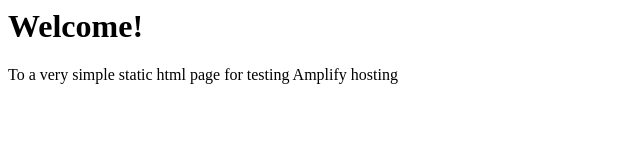
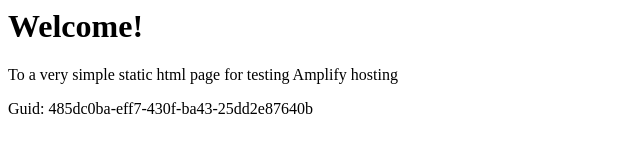
Before and after one commit to aws-aemilia-lhr/Github-PR-Commit-Integration-Test-DoNotTouch-v1-preprod-eu-west-2, a website: page src/index.html in a window 1280 px wide. Shown: the whole page, without its empty margins (0-640 px from the left). Drawn offline with Linux system fonts and the light colour scheme.

Commit message:
commit from integ tests

```diff
--- a/src/index.html
+++ b/src/index.html
@@ -1,3 +1,5 @@
+
+
 <html lang="en">
 
 <head>
@@ -10,6 +12,6 @@
 <body>
     <h1>Welcome!</h1>
     <p>To a very simple static html page for testing Amplify hosting</p>
-</body>
+    <p>Guid: 485dc0ba-eff7-430f-ba43-25dd2e87640b</p></body>
 
 </html>
```
